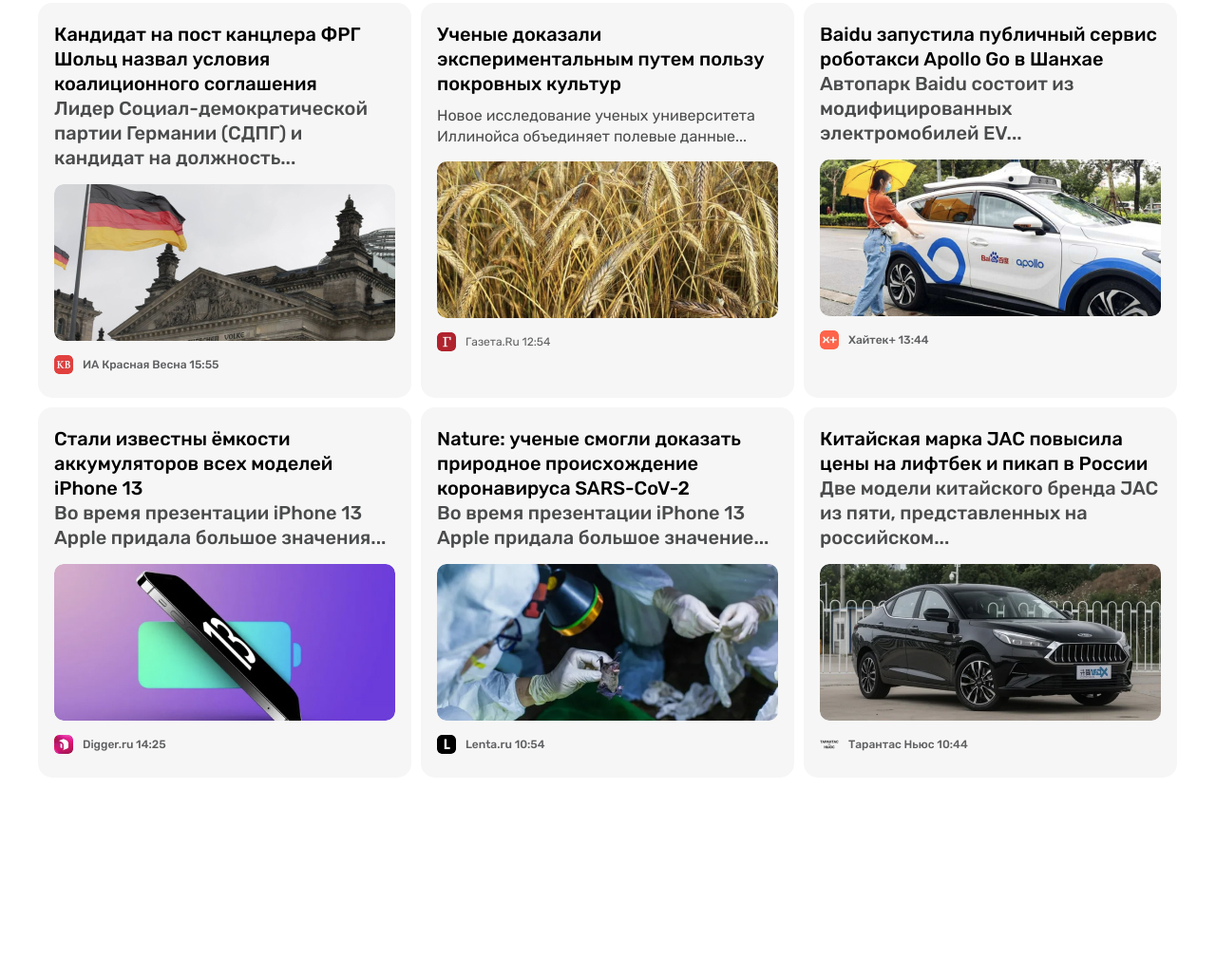
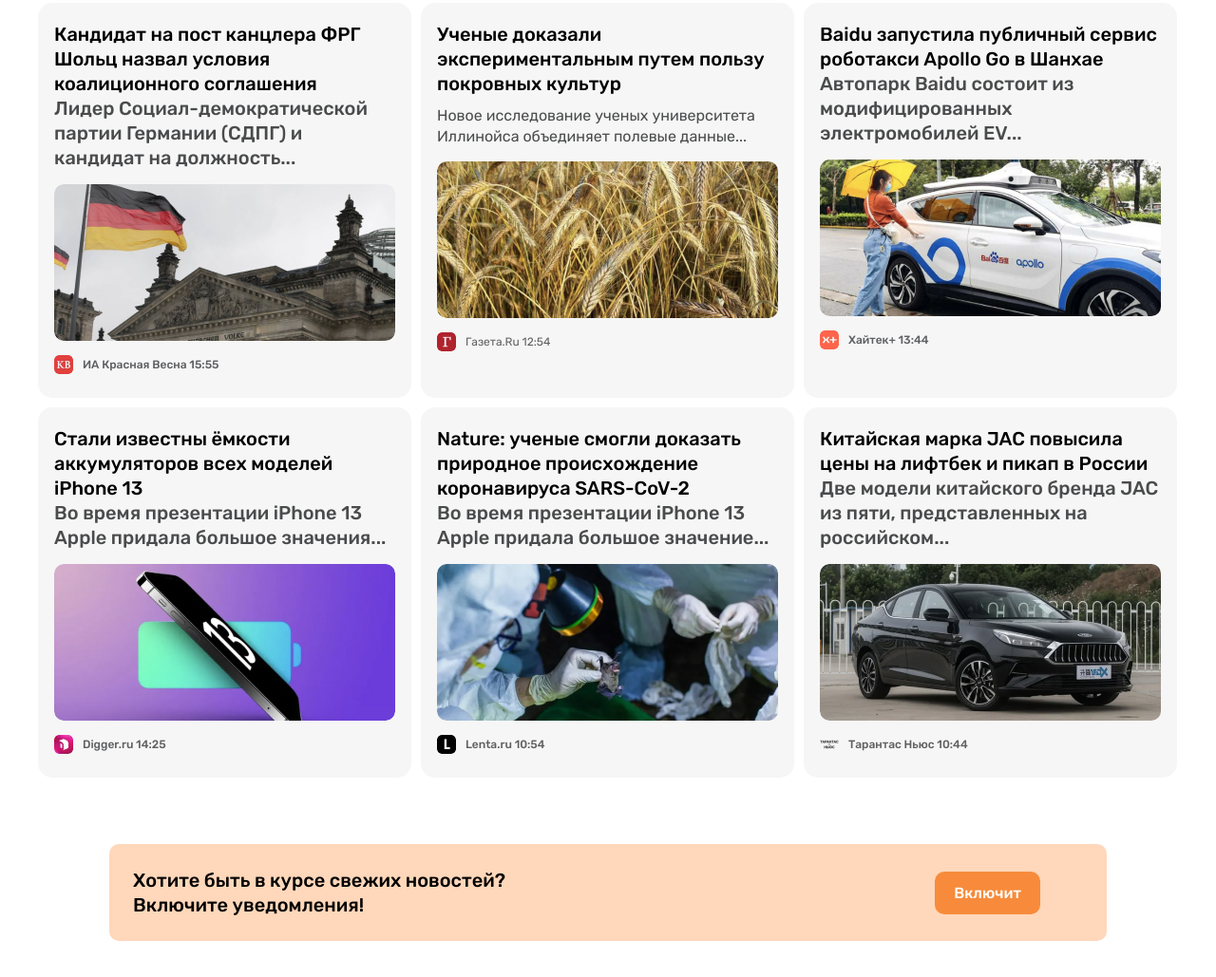
Before and after one commit to ozodbekqurbanbayev/ozodbek-n24, a plain HTML site: page index.html in a window 1280 px wide. Shown: the part 385-1414 px from the top of the page at 95% size. Before the commit the page ends 1214 px from the top, so only its background shows below. Drawn offline with Linux system fonts and the light colour scheme.

Commit message:
add natification-cta

```diff
--- a/css/styles.css
+++ b/css/styles.css
@@ -24,6 +24,7 @@ body{
 .button{
   font-weight: 500;
   font-size: 16px;
+  border: 0;
   border-radius: 10px;
   padding: 13px 20px;
   display: inline-block;
@@ -32,15 +33,30 @@ body{
   cursor: pointer;
   line-height: 19px;
 }
+.button:hover{
+  opacity: 0.8;
+}
+.button:active{
+  opacity: 0.6;
+}
 .button-primary{
   background-color: #7296ec;
   color: #FFF;
 }
-.button-primary:hover{
-  opacity: 0.8;
+
+/* button-orange */
+.button-orange{
+  background-color: #F78B3B;
+  color: #fff;
 }
-.button-primary:active{
-  opacity: 0.6;
+/* CONTAINER */
+.container{
+  width: 100%;
+  max-width: 1240px;
+  padding-left: 20px;
+  padding-right: 20px;
+  margin-left: auto;
+  margin-right: auto;
 }
 img{
   max-width: 100%;
@@ -52,18 +68,9 @@ img{
   outline-offset: 3px;
 }
 
-/* CONTAINER */
-.container{
-  width: 100%;
-  max-width: 1240px;
-  padding-left: 20px;
-  padding-right: 20px;
-  margin-left: auto;
-  margin-right: auto;
-}
+
 /* SITE-HEADER */
-.site-header {
-}
+
 /* SITE-HEADER-TOP */
 .site-header-top {
   padding-top: 30px;
@@ -257,5 +264,19 @@ border-radius: 5px;
   line-height: normal;
   color: #5e5f61;
 }
-.article-card-source {
+ /* netifications-cta */
+ .netifications-cta {
+  display: flex;
+  align-items: center;
+  justify-content: space-between;
+  margin: 60px 75px;
+  border-radius:10px;
+  padding: 25px 70px 25px 25px;
+  background-color: #ffd7ba;
 }
+.netifications-cta-text {
+font-size: 20px;
+line-height: 26px;
+font-weight: 500;
+color: #000;
+}
--- a/index.html
+++ b/index.html
@@ -177,6 +177,13 @@
 
         </div>
       </section>
+
+      <!-- netifications-cta-->
+<section class="netifications-cta">
+  <div class="netifications-cta-text">Хотите быть в курсе свежих новостей? <br> Включите уведомления!
+  </div>
+  <button class="button button-orange" type="button">Включит</button>
+</section>
     </div>
   </main>
 </body>
```
